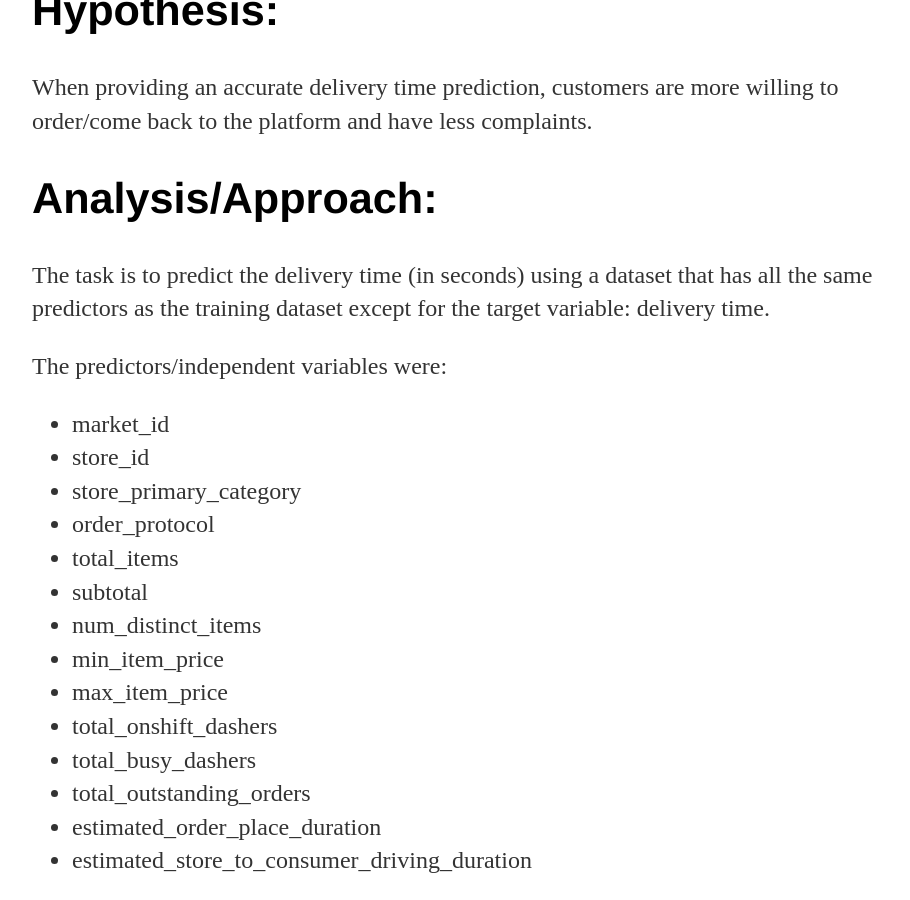
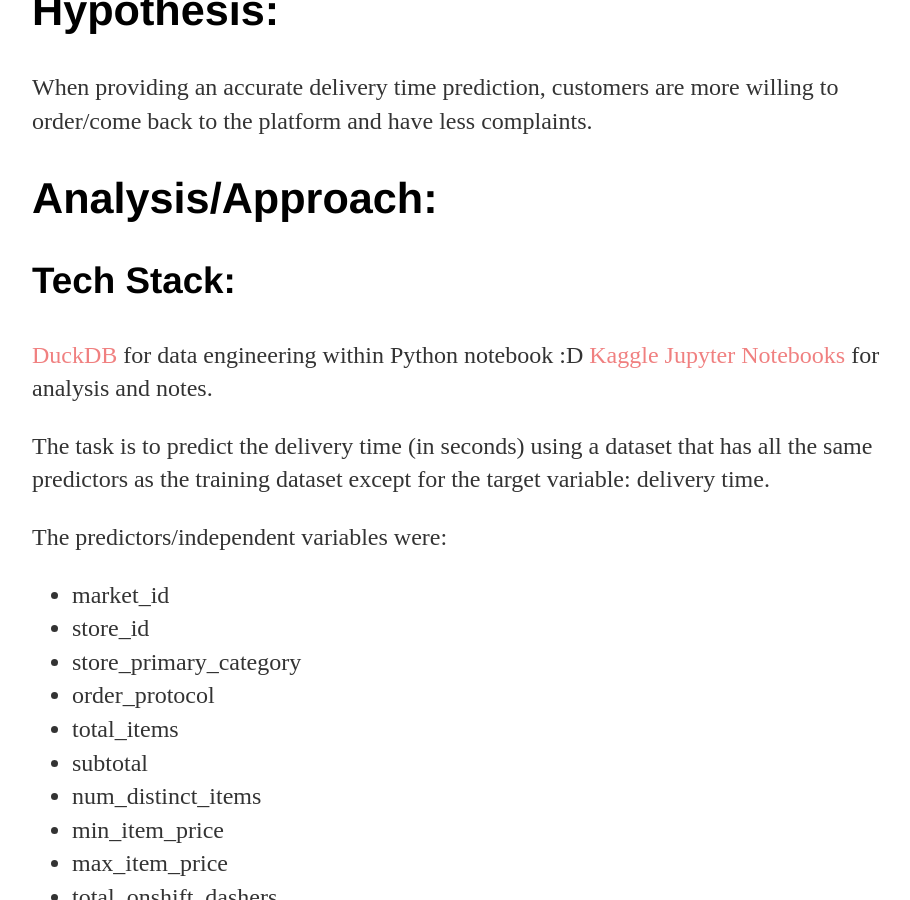
Before and after one commit to mindyng/mindyng.github.io, a Jekyll site: the page built from _posts/2023-10-23-Delivery-Time-Prediction.md, in a window 1280 px wide and 900 px high, scrolled down 764 px. Shown: the whole window, without its empty margins (160-1070 px from the left). Built offline with Jekyll 4.4.1, drawn with Linux system fonts in a browser that asks for light colours; our own code applies the rules of GitHub Pages for plain Markdown files.

Commit message:
Update 2023-10-23-Delivery-Time-Prediction.md

```diff
--- a/_posts/2023-10-23-Delivery-Time-Prediction.md
+++ b/_posts/2023-10-23-Delivery-Time-Prediction.md
@@ -14,6 +14,11 @@ later than the predicted time then customers will be unstatisfied and most likel
 When providing an accurate delivery time prediction, customers are more willing to order/come back to the platform and have less complaints.
 
 ## Analysis/Approach:
+
+### Tech Stack:
+[DuckDB](https://duckdb.org/docs/guides/python/jupyter.html) for data engineering within Python notebook :D
+[Kaggle Jupyter Notebooks](https://www.kaggle.com/docs/notebooks) for analysis and notes.
+
 
 The task is to predict the delivery time (in seconds) using a dataset that has all the same predictors as the training dataset except for the target variable: delivery time.
 
```
